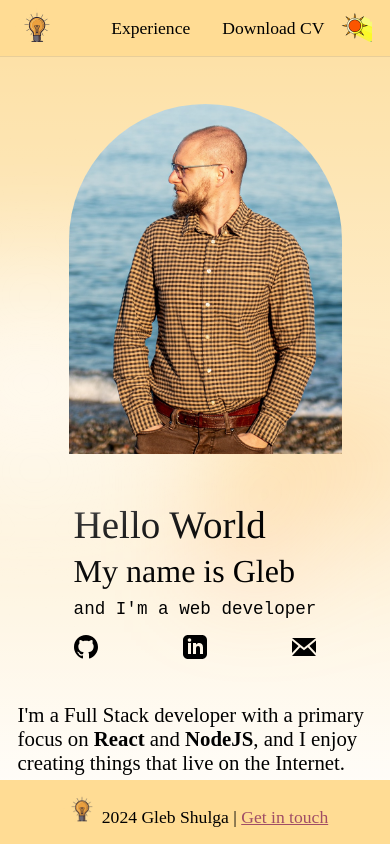
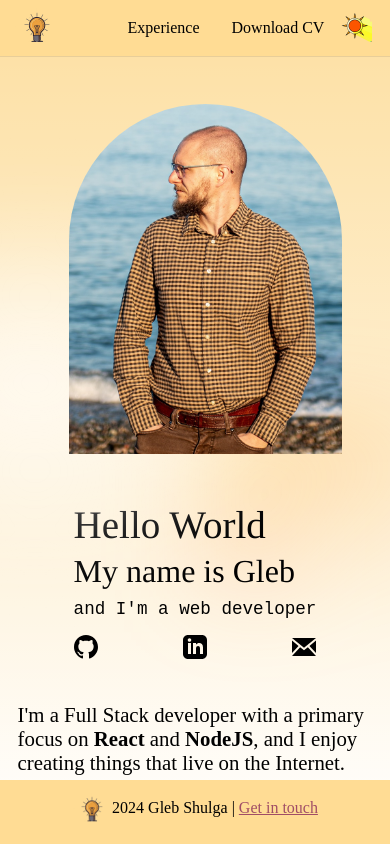
Before and after one commit to GlebShulga/privateApp, a Next.js app: page / in a window 390 px wide. Built offline with nearby package versions, Linux system fonts and the light colour scheme.

Commit message:
update header/footer font-size for mobile

```diff
--- a/src/components/Footer.tsx
+++ b/src/components/Footer.tsx
@@ -15,12 +15,20 @@ export const Footer = (): JSX.Element => {
   const currentYear = new Date().getFullYear();
   return (
     <footer className={footerStyles.container}>
-      <Image src={logoSrc} alt="Website logo" width={40} height={40} priority />{" "}
-      <div>
-        {currentYear} Gleb Shulga |{" "}
-        <a href={linkedInUrl} target="_blank">
-          <span>Get in touch</span>
-        </a>
+      <div className={footerStyles.wrapper}>
+        <Image
+          src={logoSrc}
+          alt="Website logo"
+          width={40}
+          height={40}
+          priority
+        />{" "}
+        <div>
+          {currentYear} Gleb Shulga |{" "}
+          <a href={linkedInUrl} target="_blank">
+            <span>Get in touch</span>
+          </a>
+        </div>
       </div>
     </footer>
   );
--- a/src/styles/footer.module.scss
+++ b/src/styles/footer.module.scss
@@ -23,4 +23,9 @@
     bottom: 0;
     z-index: 1;
   }
+
+  .wrapper {
+    display: flex;
+    align-items: center;
+  }
 }
--- a/src/styles/globals.scss
+++ b/src/styles/globals.scss
@@ -11,7 +11,7 @@
   --heroImageHeight-sm: 350px;
   --heroImageOverflow: 8rem;
   --font-size-header-footer: 1.6rem;
-  --font-size-header-footer-sm: 1.1rem;
+  --font-size-header-footer-sm: 1rem;
   --scrollBar: 7.5px;
   --link-tooltip-color: #333;
 }
```
Also changed, not shown: public/assets/inspiration.png (deleted).
